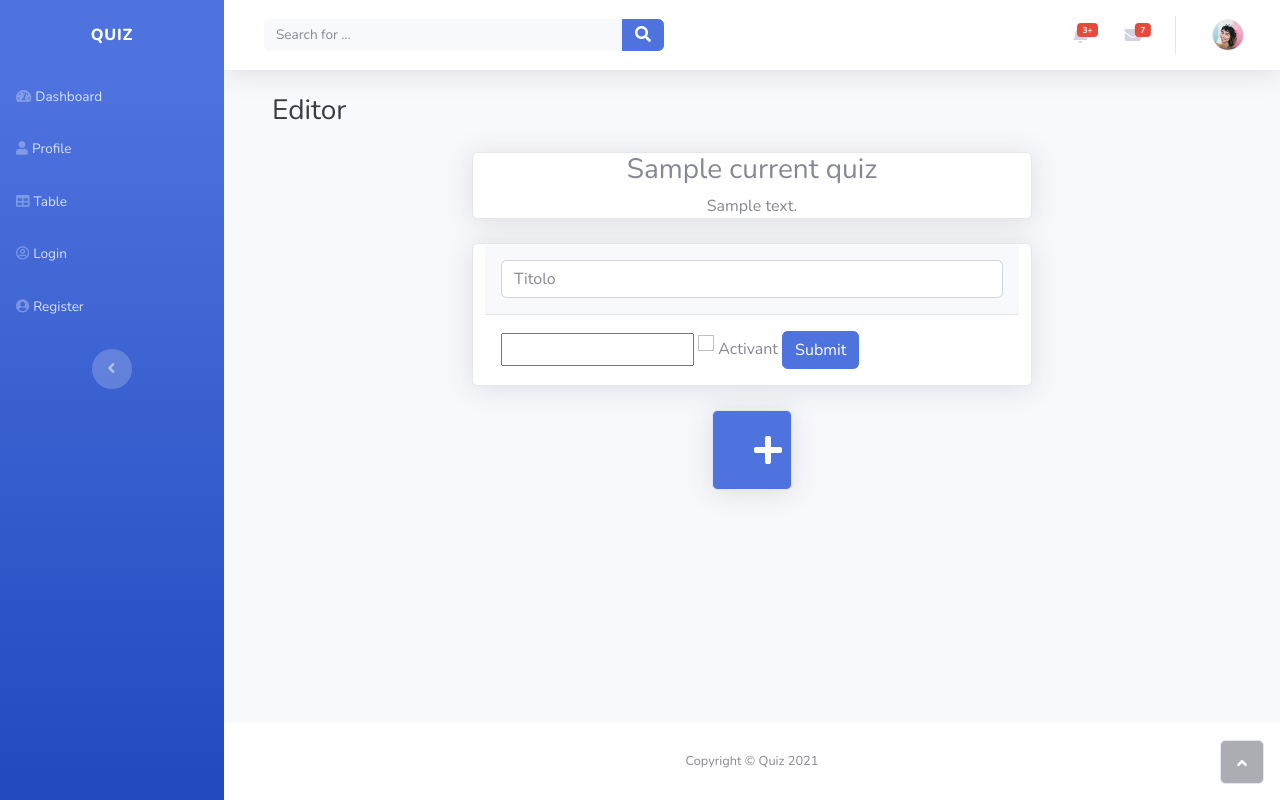
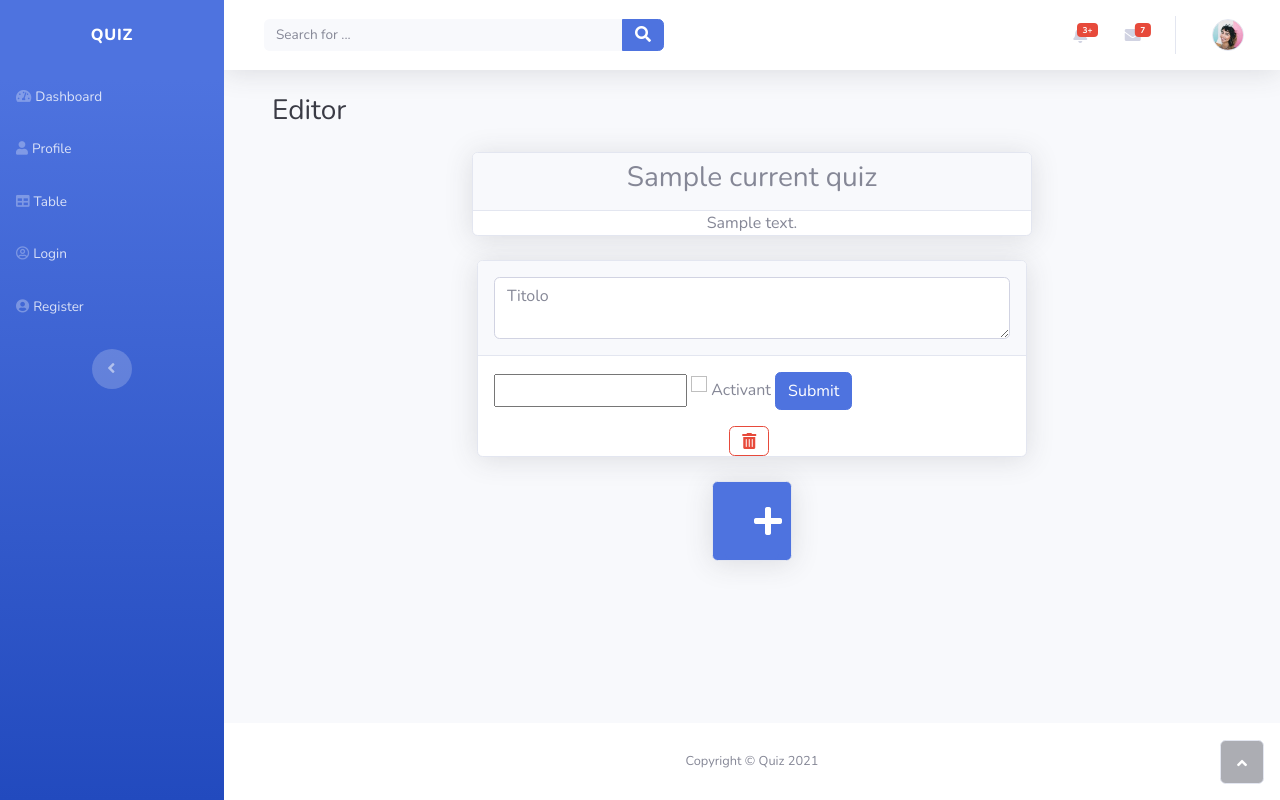
Before and after one commit to 874449/Progetto-BD-2021, a Python web app: template app/templates/editor.html in a window 1280 px wide. Run offline with Jinja, Linux system fonts and the light colour scheme; the template is opened without the code that fills it: most values are stand-ins (such as "Sample title", 1, 10 or a date in 2020); form fields are guessed from the names that the template uses; some libraries are stand-ins or nearby versions.

Commit message:
Adeed javascript for dynamic quiz

```diff
--- a/app/templates/editor.html
+++ b/app/templates/editor.html
@@ -4,20 +4,48 @@
 
 {% block page_content %}
     <div class="container-fluid">
+
+        <!-- Modal -->
+        <div class="modal fade" id="newQuestion" tabindex="-1" aria-labelledby="exampleModalLabel" aria-hidden="true">
+            <div class="modal-dialog modal-dialog-centered">
+                <div class="modal-content">
+                    <div class="modal-header">
+                        <h5 class="modal-title" id="exampleModalLabel">Crea una nuova domanda</h5>
+                        <button type="button" class="btn-close" data-bs-dismiss="modal" aria-label="Close"></button>
+                    </div>
+                    <form action="" method="POST" role="form" class="user">
+                        <div class="modal-body">
+                            {{ form.hidden_tag() }}
+                            {{ form.text(class='form-text form-control', placeholder='Testo della domanda') }}
+                            <hr>
+                            {{ form.selection(class='form-select form-control') }}
+                        </div>
+                        <div class="modal-footer">
+                            <button type="button" class="btn btn-secondary" data-bs-dismiss="modal">Annulla</button>
+                            {{ form.submit(class='btn btn-primary') }}
+                        </div>
+                    </form>
+                </div>
+            </div>
+        </div>
+        <!-- end Modal -->
+
         <div class="page-header align-items-center mb-4">
             <h3 class="text-dark mb-0">Editor</h3>
         </div>
 
         <div class="card shadow mb-4 text-center col-md-7 mx-auto">
-            <div class=""><h3>{{ current_quiz.title }}</h3></div>
+            <div class="card-header"><h3>{{ current_quiz.title }}</h3></div>
             <div class="">{{ current_quiz.description }}</div>
         </div>
-        <div class="row align-items-center col-md-7 mx-auto">
+        <div class="row align-items-center">
+            <div class="mx-auto col-md-7">
                 <div class="card shadow mb-4">
-                 <form  action="" method="post">
+                    <div class="col-md-auto ">
+                    <form action="" method="post">
                         {{ form.hidden_tag() }}
                         <div class="card-header py-3">
-                         {{ form.question(class='form-control', id="signature", placeholder="Titolo") }}
+                             {{ form.text(class='form-control', id="signature", placeholder="Titolo") }}
                         </div>
                         <div class="card-body">
                              {{ form.selection(class='form-select-sm') }}
@@ -27,11 +55,19 @@
                          </div>
                     </form>
                     </div>
+                    <div class="col-1 mx-auto">
+                        <form method="POST" action="{{ url_for('quiz.delete', question_id=1) }}">
+                            <button type="submit" class="btn btn-outline-danger fas fa-trash-alt"></button>
+                        </form>
+                    </div>
+                </div>
+            </div>
         </div>
         <div class="row mx-auto col-xl-1 mb-4">
             <div class="card textwhite bg-primary text-white border-start-primary shadow">
                 <!-- Button trigger modal -->
-                <button type="button" class="btn btn-primary" data-bs-toggle="modal" data-bs-target="#newQuizModal">
+
+                <button type="button" class="btn btn-primary" data-bs-toggle="modal" data-bs-target="#newQuestion">
                 <div class="card-body text-center">
                     <div class="row align-items-center no-gutters">
                             <!--<div class="text-white fw-bold h5 text-xs"><span>Aggiungi domanda</span></div><br>-->
```
Lines whose indentation alone changed are shown as unchanged.
